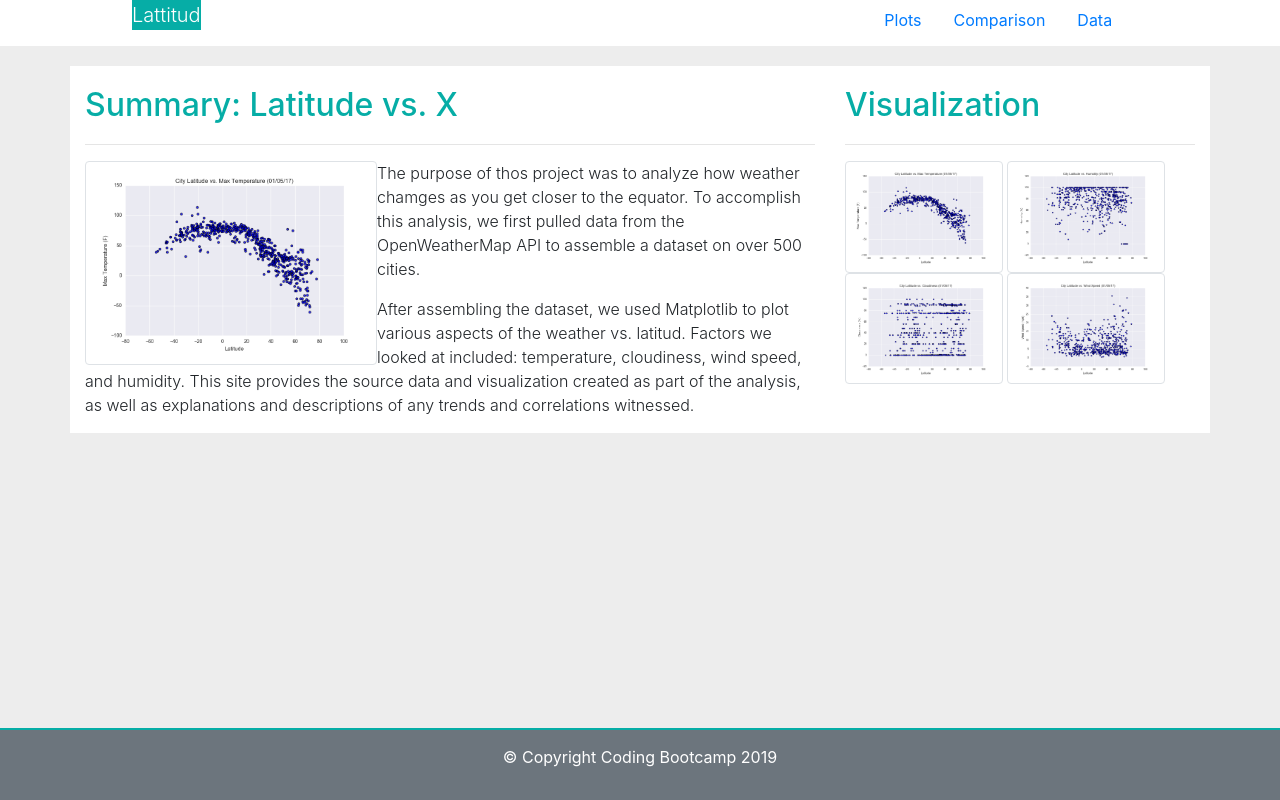
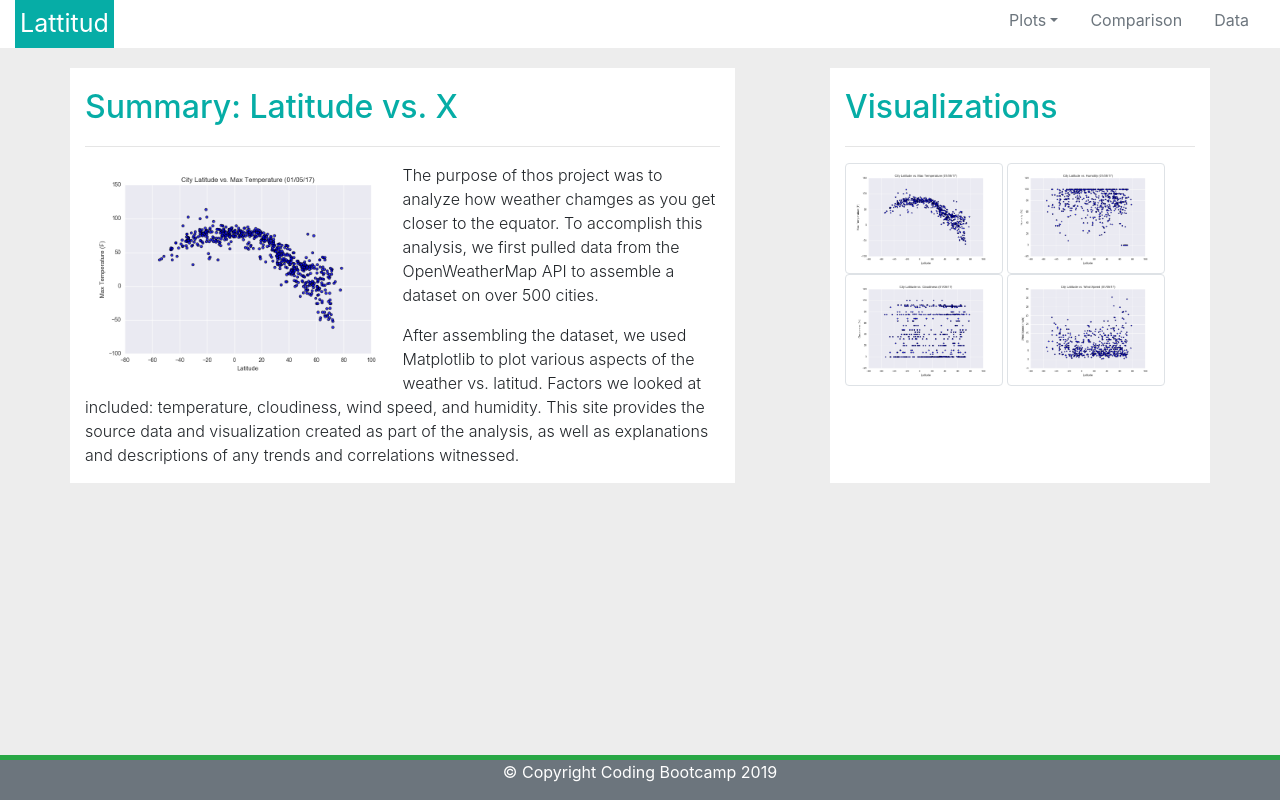
Before and after one commit to albertocastilloa/albertocastilloa.github.io, a plain HTML site: page index.html in a window 1280 px wide. Drawn offline with nearby package versions, Linux system fonts and the light colour scheme.

Commit message:
Version 2

```diff
--- a/index.html
+++ b/index.html
@@ -4,7 +4,10 @@
 		<meta charset="UTF-8">
 		<meta name="viewport" content="width=device-width, initial-scale=1, shrink-to-fit=no">
 		<title>Bootstrap Visulization Dashboard</title>
+		<script src="https://code.jquery.com/jquery-3.3.1.slim.min.js" integrity="sha384-q8i/X+965DzO0rT7abK41JStQIAqVgRVzpbzo5smXKp4YfRvH+8abtTE1Pi6jizo" crossorigin="anonymous"></script>
+		<script src="https://cdnjs.cloudflare.com/ajax/libs/popper.js/1.14.6/umd/popper.min.js" integrity="sha384-wHAiFfRlMFy6i5SRaxvfOCifBUQy1xHdJ/yoi7FRNXMRBu5WHdZYu1hA6ZOblgut" crossorigin="anonymous"></script>
 		<link rel="stylesheet" href="https://stackpath.bootstrapcdn.com/bootstrap/4.3.1/css/bootstrap.min.css" integrity="sha384-ggOyR0iXCbMQv3Xipma34MD+dH/1fQ784/j6cY/iJTQUOhcWr7x9JvoRxT2MZw1T" crossorigin="anonymous">
+		<script src="https://stackpath.bootstrapcdn.com/bootstrap/4.2.1/js/bootstrap.min.js" integrity="sha384-B0UglyR+jN6CkvvICOB2joaf5I4l3gm9GU6Hc1og6Ls7i6U/mkkaduKaBhlAXv9k" crossorigin="anonymous"></script>
 		<style>
 			body{
 				background-color: #EDEDED;
@@ -17,54 +20,62 @@
 			.logo{
 				background-color:#06ADA6;
 				color: white;
-				margin-left: 117px;
 				display:inline-block;
+				height: 100%;
+				padding:5px;
+				font-size: 25px;
 			}
 			.main{
 				margin-top: 20px;
-				margin-bottom: 20px;
+				margin-bottom: 40px;
 			}
 			.footer{
 				text-align: center;
-				margin-top: 50px;
-				border-top: 2px solid #06ADA6;
+				border-top: 5px solid
 			}
-			.footer p{
-				padding-top: 15px;
-				padding-bottom: 15px;
-			}
+
 
 	</style>
 	</head>
 	<body>
+
 		<div class="container-fluid bg-white">
 			<div class="row">
 				<div class="col-sm-7 col-md-8">
-					<p class="logo lead">Lattitud</p>
+					<span class="logo align-middle pull-right">Lattitud</span>
 				</div>
 				<div class="col-sm-5 col-md-4">
-					<nav class="nav justify-content-right">
-						<a class="nav-link" href="#">Plots</a>
-						<a class="nav-link" href="#">Comparison</a>
-						<a class="nav-link" href="#">Data</a>
+					<nav class="nav justify-content-end">
+						<a class="nav-link dropdown-toggle text-secondary" data-toggle="dropdown" href="#" role="button" aria-haspopup="true" aria-expanded="false">Plots</a>
+							<div class="dropdown-menu">
+								<a class="dropdown-item" href="#">Max Temperature</a>
+								<a class="dropdown-item" href="#">Humidity</a>
+								<a class="dropdown-item" href="#">Cloudiness</a>
+								<a class="dropdown-item" href="#">Wind Speed</a>
+							</div>
+						<a class="nav-link text-secondary" href="#">Comparison</a>
+						<a class="nav-link text-secondary" href="#">Data</a>
 					</nav>
 				</div>
 			</div>
 		</div>
 		<div class="container main">
-			<div class="row bg-white">
-				<div class="col-sm-12 col-md-8">
+			<div class="row">
+				<div class="col-sm-12 col-md-7 bg-white">
 					<h2>Summary: Latitude vs. X</h2>
 					<hr/>
 					<article>
-						<img class="img-thumbnail float-left" src="Resources/assets/images/Fig1.png" width="40%">
+						<img class="float-left" src="Resources/assets/images/Fig1.png" width="50%">
 						<p class="font-weight-light text-md-left">The purpose of thos project was to analyze how weather chamges as you get closer to the equator. To accomplish this analysis, we first pulled data from the OpenWeatherMap API to assemble a dataset on over 500 cities.</p>
 						<p class="font-weight-light text-md-left">After assembling the dataset, we used Matplotlib to plot various aspects of the weather vs. latitud. Factors we looked at included: temperature, cloudiness, wind speed, and humidity. This site provides the source data and visualization created as part of the analysis, as well as explanations and descriptions of any trends and correlations witnessed.</p>
 					</article>
 				</div>
-				<div class="col-sm-12 col-md-4">
+				<div class="col-sm-12 col-md-1" style="background-color: #EDEDED;">
+					<p>&nbsp;</p>
+				</div>
+				<div class="col-sm-12 col-md-4 bg-white">
 					<aside>
-						<h2>Visualization</h2>
+						<h2>Visualizations</h2>
 						<hr/>
 						<img class="img-thumbnail mx-auto" src="Resources/assets/images/Fig1.png" width="45%">
 						<img class="img-thumbnail mx-auto" src="Resources/assets/images/Fig2.png" width="45%">
@@ -74,7 +85,7 @@
 				</div>
 			</div>
 		</div>
-		<div class="container-fluid footer bg-secondary fixed-bottom">
+		<div class="container-fluid footer bg-secondary fixed-bottom border-success" >
 				<div class="span12">
 					<footer>
 						<p class="text-white">&copy; Copyright Coding Bootcamp 2019</p>
```
